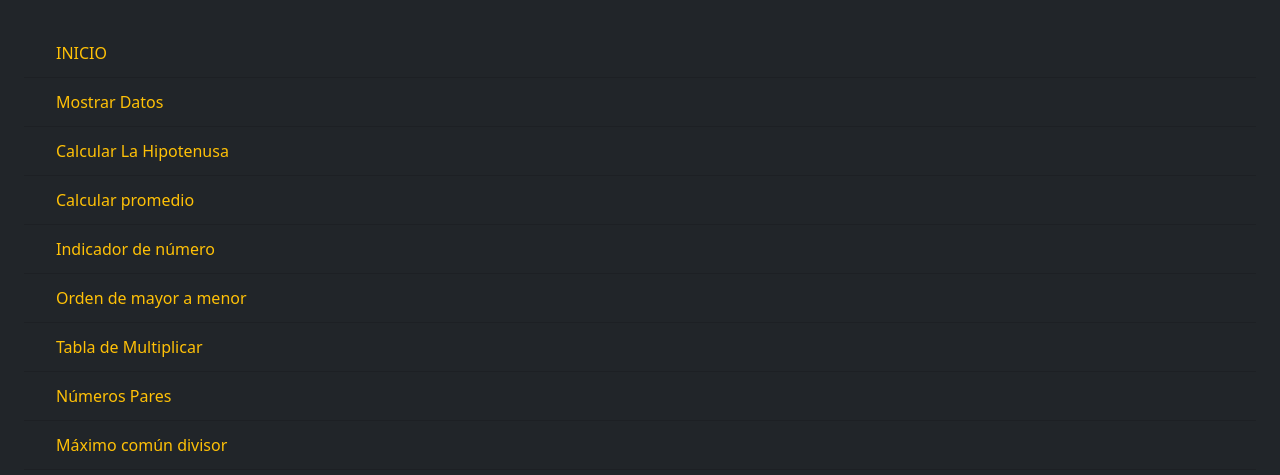
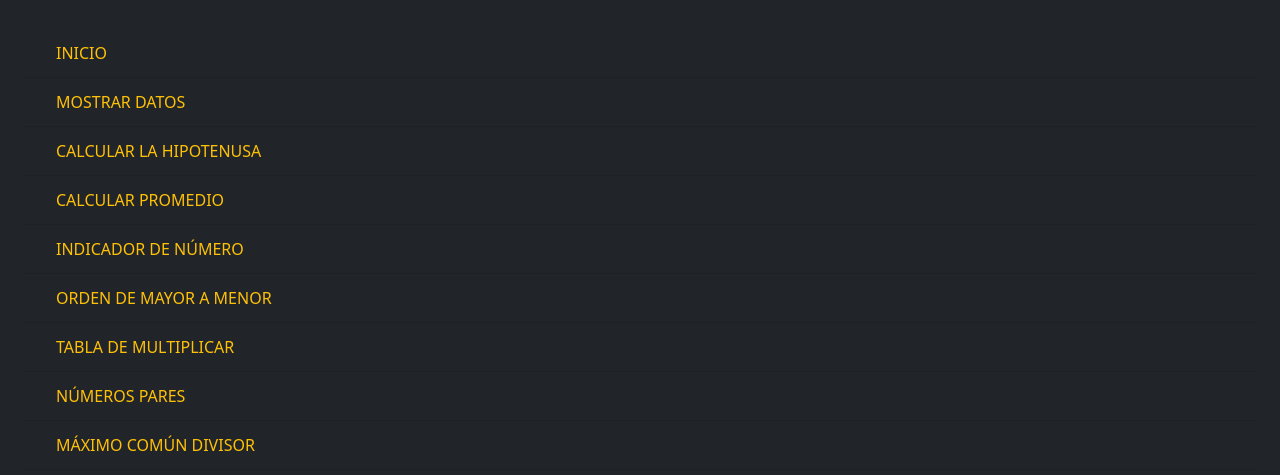
Before and after one commit to JoselynMMendozaM/m1ra3a1, a plain HTML site: page contador_palabra_repetida.html in a window 1280 px wide. Both pictures are taken after a click on the button "Toggle navigation". Shown: the part 318-793 px from the top of the page. Drawn offline with nearby package versions, Linux system fonts and the light colour scheme.

Commit message:
Update contador_palabra_repetida.html

```diff
--- a/contador_palabra_repetida.html
+++ b/contador_palabra_repetida.html
@@ -28,7 +28,7 @@
 
       <div class="collapse" id="sidebarCollapse">
         <div class="bg-dark p-4">
-          <ul class="list-group list-group-flush">
+          <ul class="list-group list-group-flush text-uppercase">
             <li class="list-group-item bg-dark "> <a class="dropdown-item text-warning" href="index.html">INICIO</a></li>
             <li class="list-group-item bg-dark "> <a class="dropdown-item text-warning" href="mostrar_valores.html">Mostrar Datos</a></li>
             <li class="list-group-item bg-dark "> <a class="dropdown-item text-warning" href="Cal_hipotenusa.html">Calcular La Hipotenusa</a></li>
```
